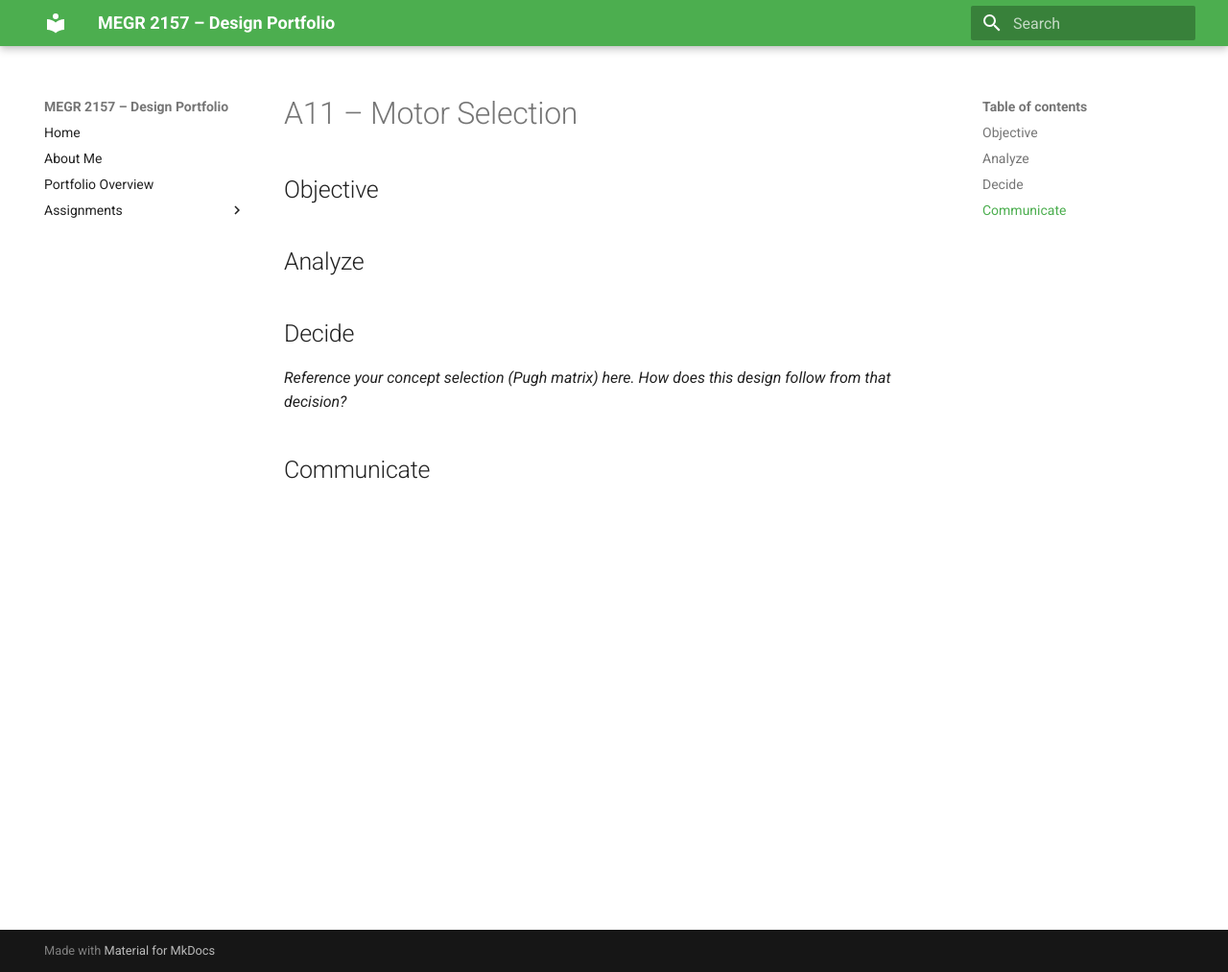
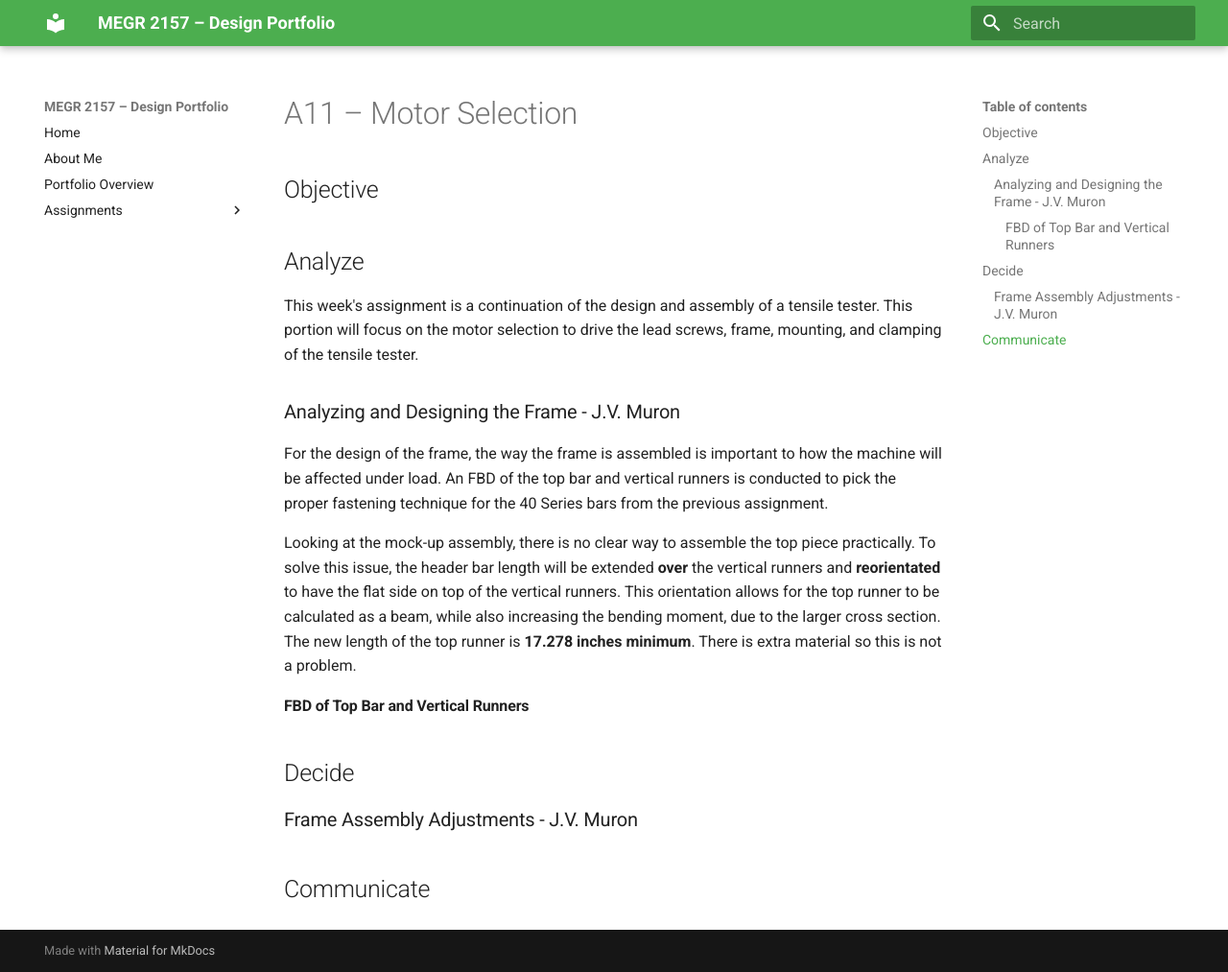
Before and after one commit to murondj/megr2156-design-portfolio, an MkDocs documentation site: the page built from docs/assignments/a11/index.md, in a window 1280 px wide and 1013 px high. Shown: the whole window at 96% size. Built offline with MkDocs 1.6.1 and Material for MkDocs 9.7.7, drawn with Linux system fonts in a browser that asks for light colours.

Commit message:
Update index.md

```diff
--- a/docs/assignments/a11/index.md
+++ b/docs/assignments/a11/index.md
@@ -4,9 +4,21 @@
 
 
 ## Analyze
+This week's assignment is a continuation of the design and assembly of a tensile tester. This portion will focus on the motor selection to drive the lead screws, frame, mounting, and clamping of the tensile tester.
+
+### Analyzing and Designing the Frame - J.V. Muron
+
+For the design of the frame, the way the frame is assembled is important to how the machine will be affected under load. An FBD of the top bar and vertical runners is conducted to pick the proper fastening technique for the 40 Series bars from the previous assignment.
+
+Looking at the mock-up assembly, there is no clear way to assemble the top piece practically. To solve this issue, the header bar length will be extended **over** the vertical runners and **reorientated** to have the flat side on top of the vertical runners. This orientation allows for the top runner to be calculated as a beam, while also increasing the bending moment, due to the larger cross section. The new length of the top runner is **17.278 inches minimum**. There is extra material so this is not a problem.
+
+#### FBD of Top Bar and Vertical Runners
+
 
 
 ## Decide
-_Reference your concept selection (Pugh matrix) here. How does this design follow from that decision?_
+
+### Frame Assembly Adjustments - J.V. Muron
+
 
 ## Communicate
```
